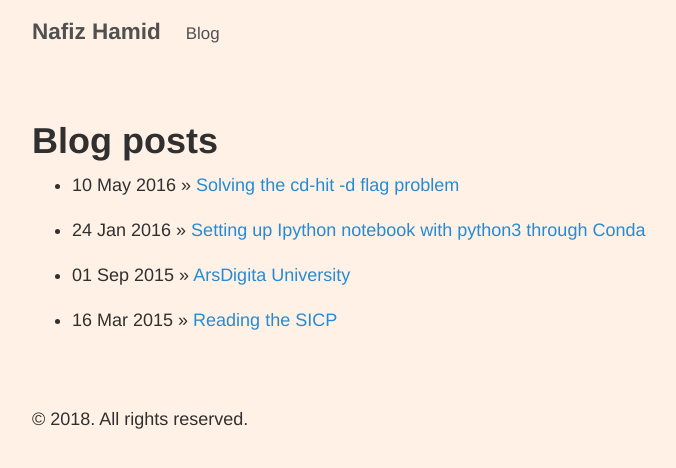
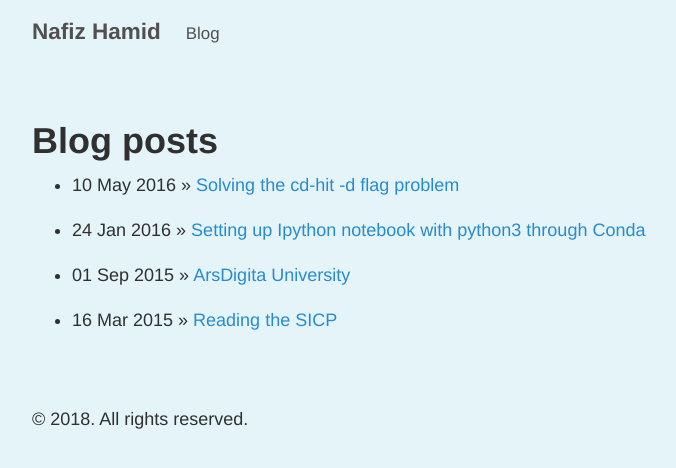
Before and after one commit to nafizh/nafizh.github.io, a Jekyll site: the page built from blog.md, in a window 1280 px wide. Shown: the top 468 px of the page, without its empty margins (194-870 px from the left). Built offline with Jekyll 4.4.1, drawn with Linux system fonts in a browser that asks for light colours.

Commit message:
change back color

```diff
--- a/_sass/_base.scss
+++ b/_sass/_base.scss
@@ -31,8 +31,8 @@ body {
   color: #303030;
   //background-color: #fff; //default
   //background-color: #D7F1F9;
-  //background-color: #E4F4F9; //the blue one
-  background-color: #fff1e5;
+  background-color: #E4F4F9; //the blue one
+  //background-color: #fff1e5; //financial times
   //background-color: #E4EAF9;
   -webkit-text-size-adjust: 100%;
       -ms-text-size-adjust: 100%;
```
